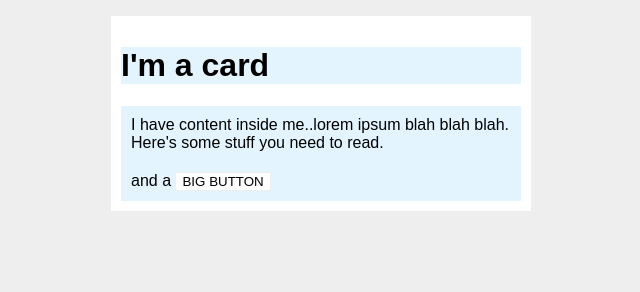
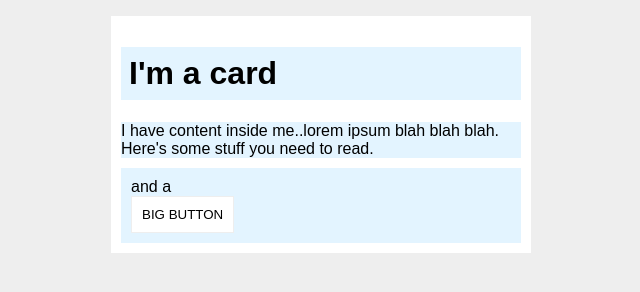
Before and after one commit to davidbenet/TOP-exercises, a plain HTML site: page css/Margin-and-Padding/index2.html in a window 1280 px wide. Shown: the whole page, without its empty margins (319-959 px from the left). Drawn offline with Linux system fonts and the light colour scheme.

Commit message:
solution for the problem
there was no margin between the last paragraph resulting in no space, after checking a few times i found the problem

margins were added and updated, also some paddings were decreased and increased

```diff
--- a/css/Margin-and-Padding/styles2.css
+++ b/css/Margin-and-Padding/styles2.css
@@ -7,26 +7,28 @@ body {
   width: 400px;
   background: #fff;
   margin: 16px auto;
-  padding-top: 30px;
   padding: 10px;
 }
 
 .title {
   background: #e3f4ff;
+  padding: 8px;
 }
 
 .content {
   background: #e3f4ff;
-  padding: 10px;
+  padding: 10 px;
 }
 
 .button-container {
   background: #e3f4ff;
   padding: 10px;
+  margin-top: 10px;
 }
 
 button {
   background: white;
   border: 1px solid #eee;
-  text-align: center;
+  display: block;
+  padding: 10px;
 }
```
